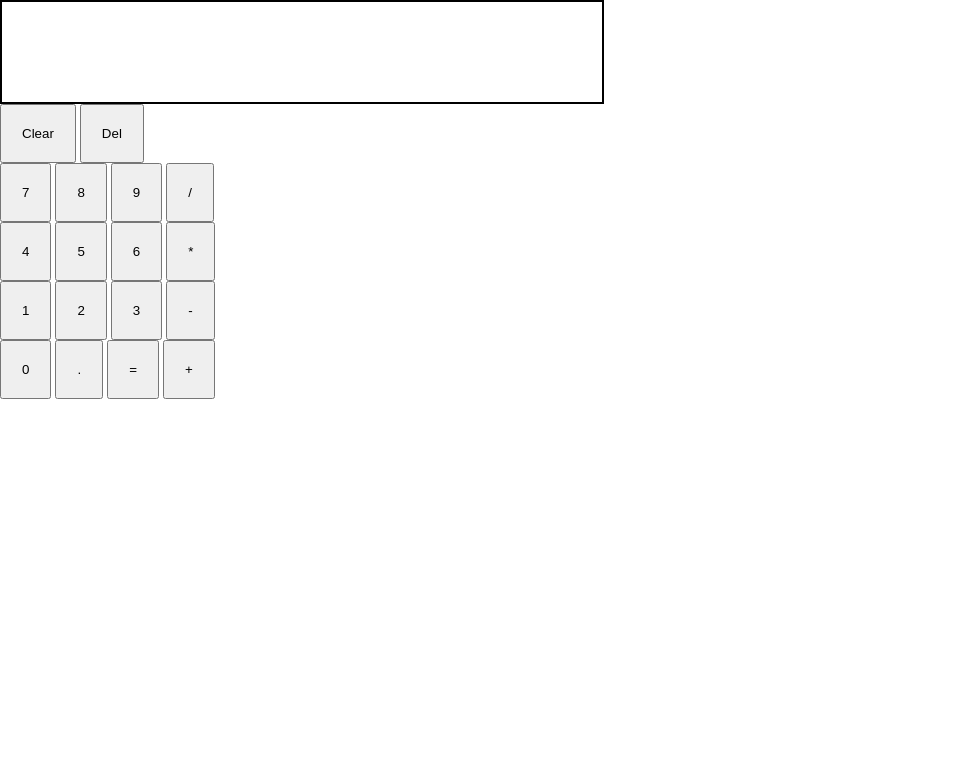
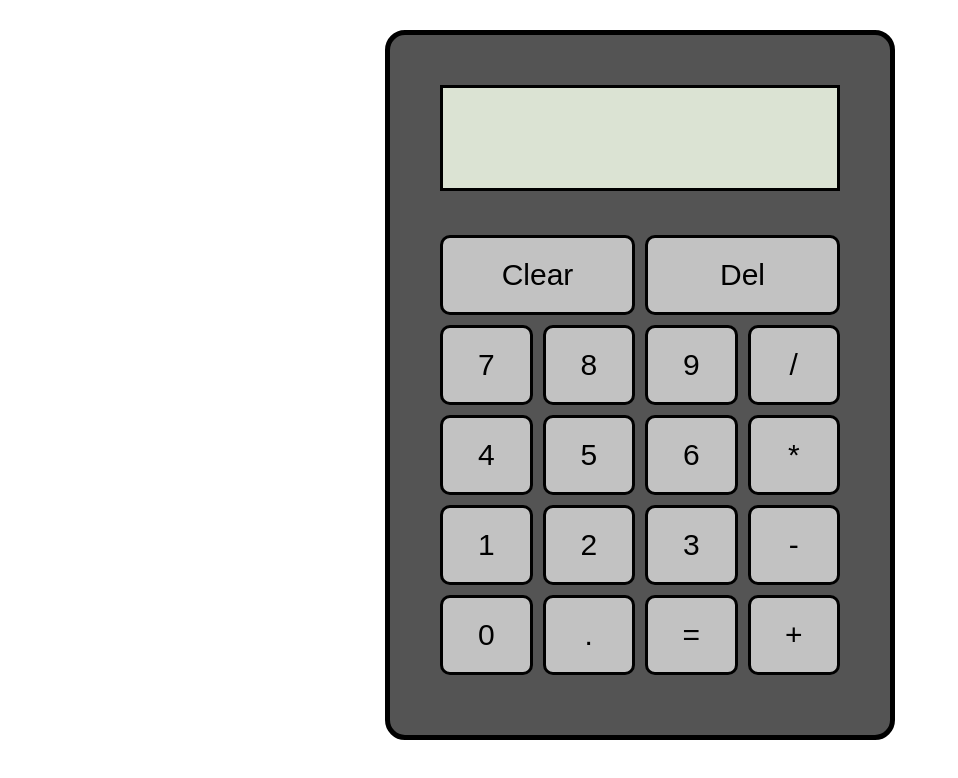
Before and after one commit to Pichaku123/odin-calc, a plain HTML site: page index.html in a window 1280 px wide. Shown: the whole page, without its empty margins (0-958 px from the left). Drawn offline with Linux system fonts and the light colour scheme.

Commit message:
html+css for ui, rest done :)

```diff
--- a/index.html
+++ b/index.html
@@ -7,11 +7,17 @@
     <title>Calculator</title>
 </head>
 <body>
+
+    <div id="calc">
+        <div id="contents">
             <div id="display">&nbsp</div>
 
             <div id="keypad">
+                <div class="top">
                     <button class="keys" id="clear">Clear</button>
                     <button class="keys" id="backspace">Del</button>
+                </div>
+
                 <div class="rows">
                     <button class="keys digits">7</button>
                     <button class="keys digits">8</button>
@@ -39,10 +45,9 @@
                     <button class="keys" id="equals">=</button>
                     <button class="keys operators" id="addition">+</button>
                 </div>
-
-
             </div>
-
+        </div>
+    </div>
 
     <script src="scripts.js"></script>
 </body>
--- a/styles.css
+++ b/styles.css
@@ -5,9 +5,57 @@
 button{
     padding: 20px;
 }
+
+#calc{
+    border: 5px solid black;
+    background-color: #545454;
+    border-radius: 20px;
+    width:  500px;
+    height: 700px;
+    margin: 30px auto;
+    display: flex;
+    flex-direction: column;
+}
+#contents{
+    padding: 50px;
+    display: flex;
+    height: 100%;
+    flex-direction: column;
+    justify-content: space-between;
+}
 #display{
     font-size: 60px;
-    border: 2px solid black;
-    width: 600px;
-    height: 100px;
+    background-color: #dbe3d3;
+    display: flex;
+    align-items: center;
+    justify-content: flex-end;
+    padding: 0px 20px;
+    text-align: right;
+    flex-basis: 100px;
+    border: 3px solid black;
 }
+.rows{
+    display: flex;
+    justify-content: space-between;
+    gap: 10px;
+    margin: 10px 0px;
+}
+.rows .keys{
+    width: 100px;
+    height: 80px;
+    background-color: #c2c2c2;
+    border: 3px solid black;
+    border-radius: 10px;
+    font-size: 30px;
+}
+.top{
+    display: flex;
+    justify-content: space-between;
+}
+.top .keys{
+    width: 195px;
+    background-color: #c2c2c2;
+    border: 3px solid black;
+    border-radius: 10px;
+    font-size: 30px;
+}
```
Lines whose indentation alone changed are shown as unchanged.
